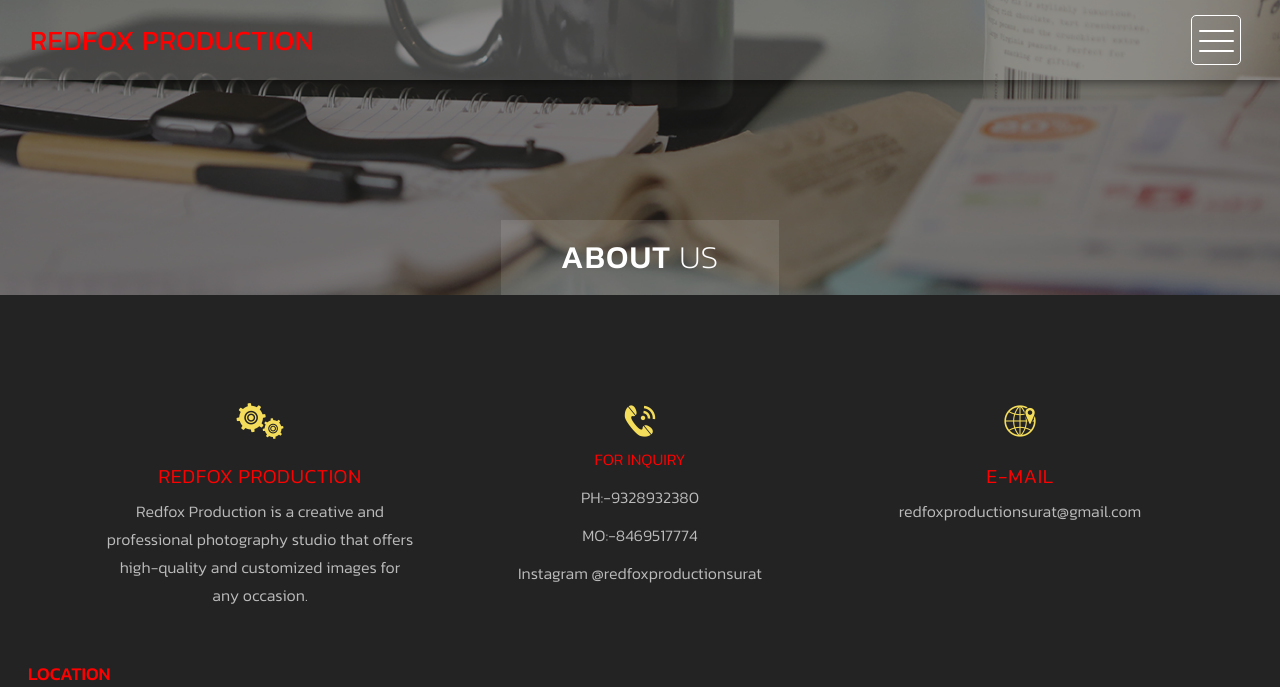
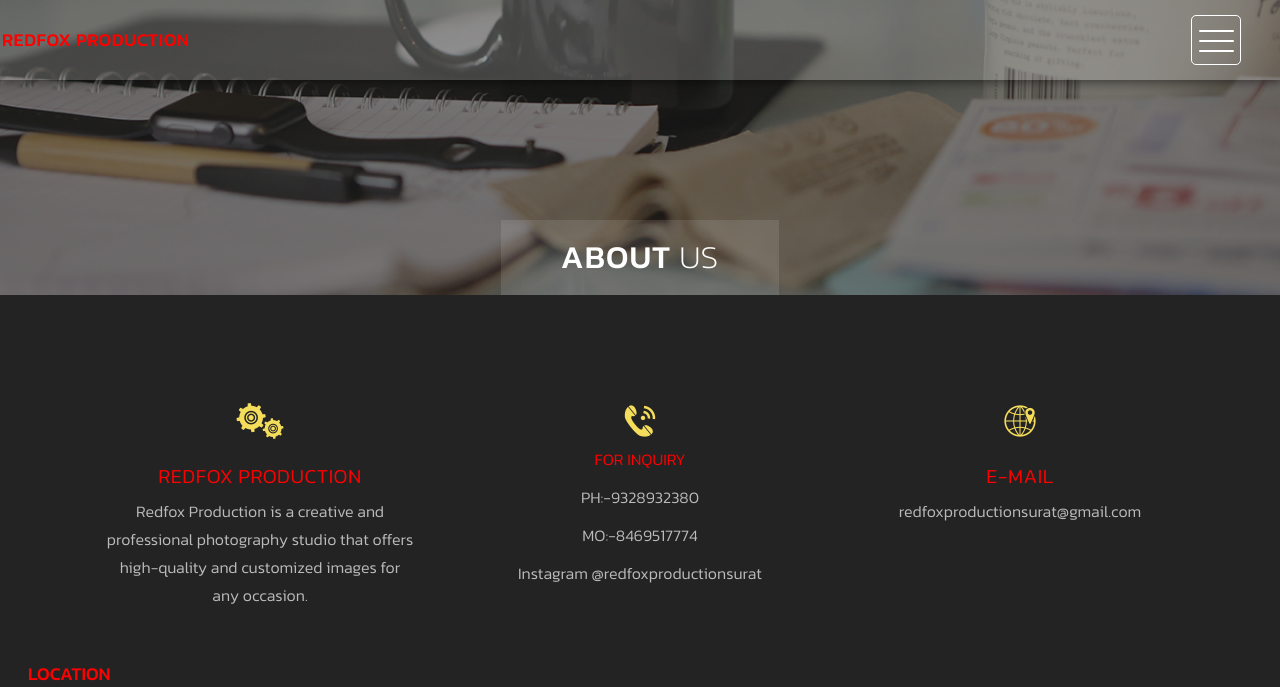
Before and after one commit to redfoxproduction/Redfoxproduction, a plain HTML site: page about.html in a window 1280 px wide. Shown: the top 687 px of the page. Drawn offline with nearby package versions, Linux system fonts and the light colour scheme.

Commit message:
Update about.html

```diff
--- a/about.html
+++ b/about.html
@@ -29,8 +29,7 @@ https://templatemo.com/tm-520-highway
 <body>
 
     <nav>
-        <div class="logo">
-            <a href="index.html"><p style="color: red;">REDFOX PRODUCTION</p></a>
+        <div class="logo"><a href="https://www.instagram.com/redfoxproductionsurat?igsh=em5ia2J2enMzMHJx"><h4 style="color: red; margin-top: 30px; margin-left: -28px;">REDFOX PRODUCTION</h4></a>
         </div>
       <div class="menu-icon">
         <span></span>
```
